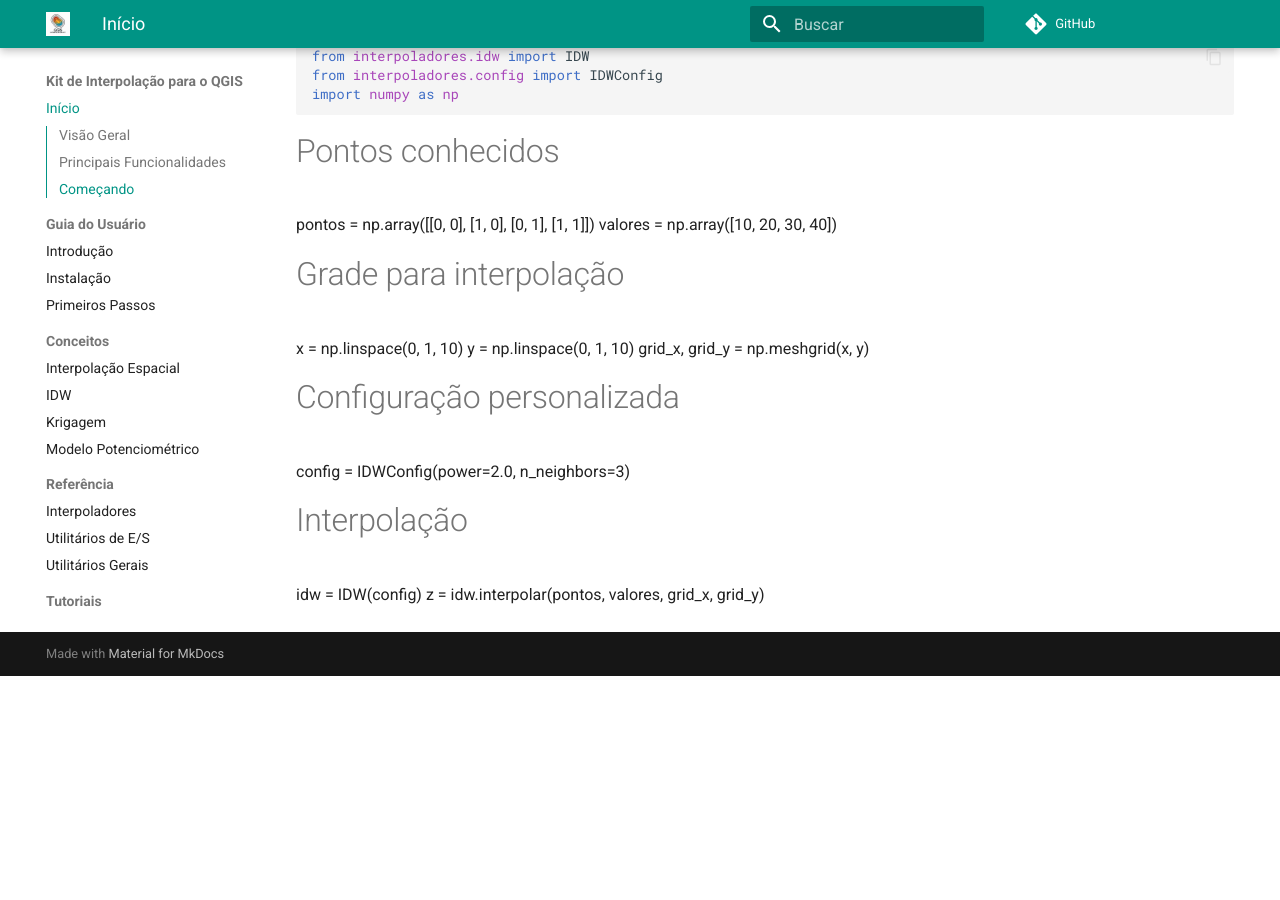
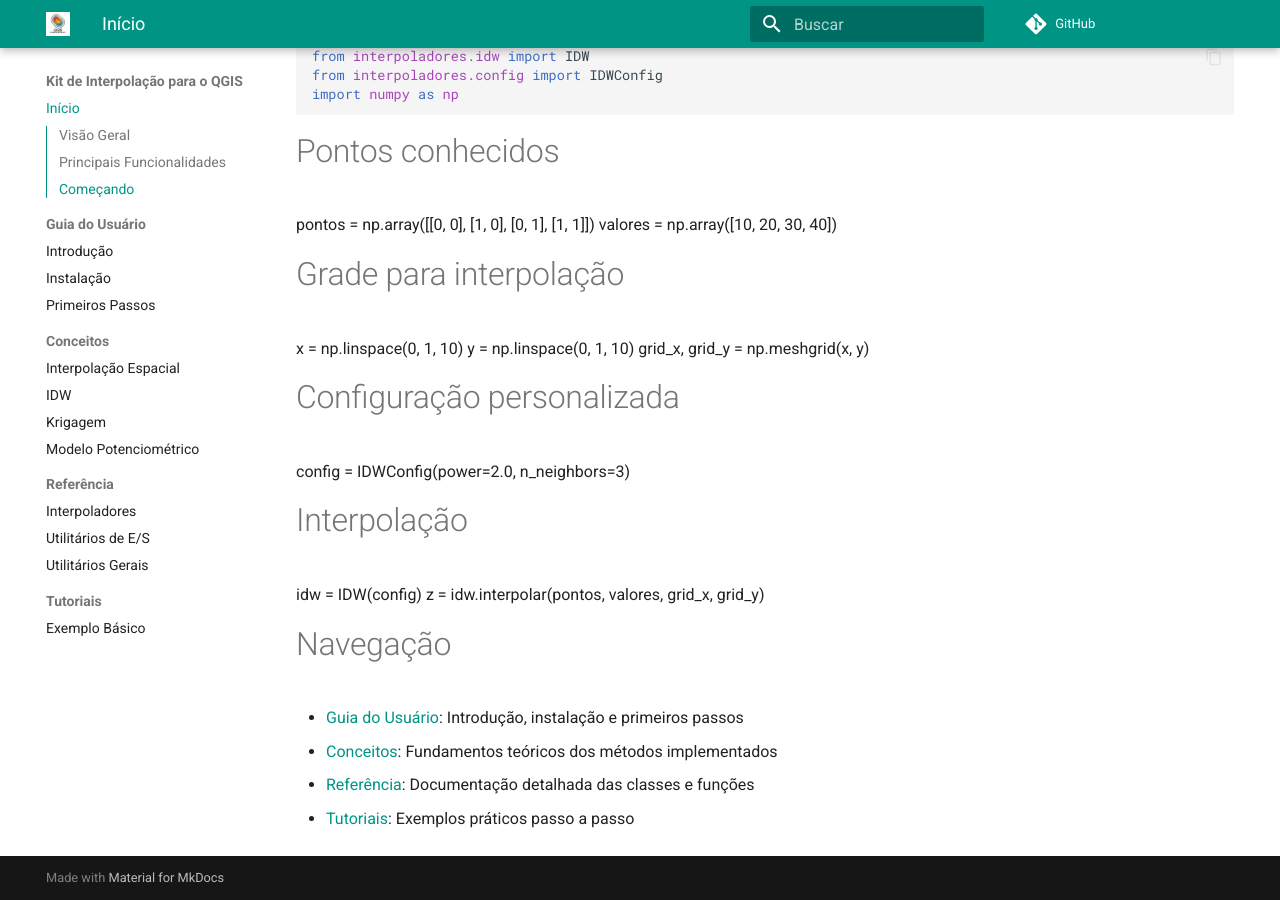
Before and after one commit to vmendes93/qgis-interpolagem, an MkDocs documentation site: the page built from docs/index.md, in a window 1280 px wide and 900 px high, scrolled down 1707 px. Built offline with MkDocs 1.6.1 and Material for MkDocs 9.7.7, drawn with Linux system fonts in a browser that asks for light colours; comment, search, counter and statistics services are not loaded; before the commit the page ends 2383 px from its top, so only the background shows below that.

Commit message:
Alteração no Index

```diff
--- a/docs/index.md
+++ b/docs/index.md
@@ -41,3 +41,10 @@
 # Interpolação
 idw = IDW(config)
 z = idw.interpolar(pontos, valores, grid_x, grid_y)
+
+# Navegação
+
+- [Guia do Usuário](guia): Introdução, instalação e primeiros passos
+- [Conceitos](conceitos): Fundamentos teóricos dos métodos implementados
+- [Referência](referencia): Documentação detalhada das classes e funções
+- [Tutoriais](tutoriais): Exemplos práticos passo a passo
```
